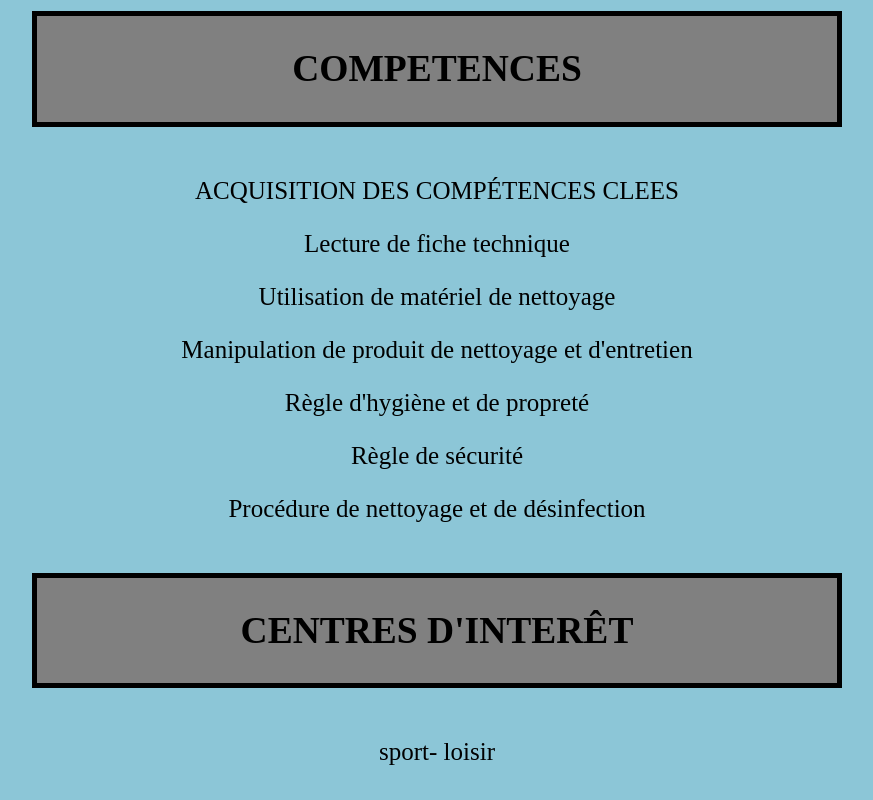
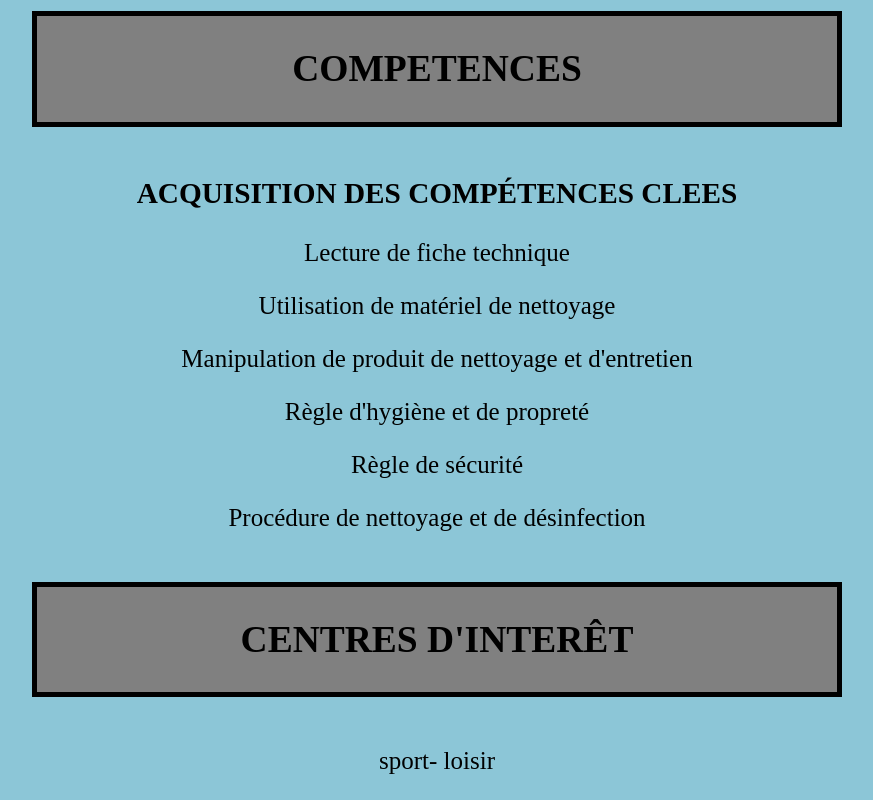
Before and after one commit to abdelmalekb/cv_abdelmalek, a plain HTML site: page index.html in a window 1280 px wide. Shown: the part 1903-2703 px from the top of the page, without its empty margins (203-1076 px from the left). Drawn offline with Linux system fonts and the light colour scheme.

Commit message:
Update index.html

```diff
--- a/index.html
+++ b/index.html
@@ -55,7 +55,7 @@
            <h2><b>  COMPETENCES </b></h2>
           </div>
   </center>
-    <h3></h3>  ACQUISITION DES COMPÉTENCES CLEES</h3>
+    <h3> ACQUISITION DES COMPÉTENCES CLEES</h3>
     <p>  Lecture de fiche technique</p>
     <p>  Utilisation de matériel de nettoyage</p>
     <p>  Manipulation de produit de nettoyage et d'entretien</p>
```
